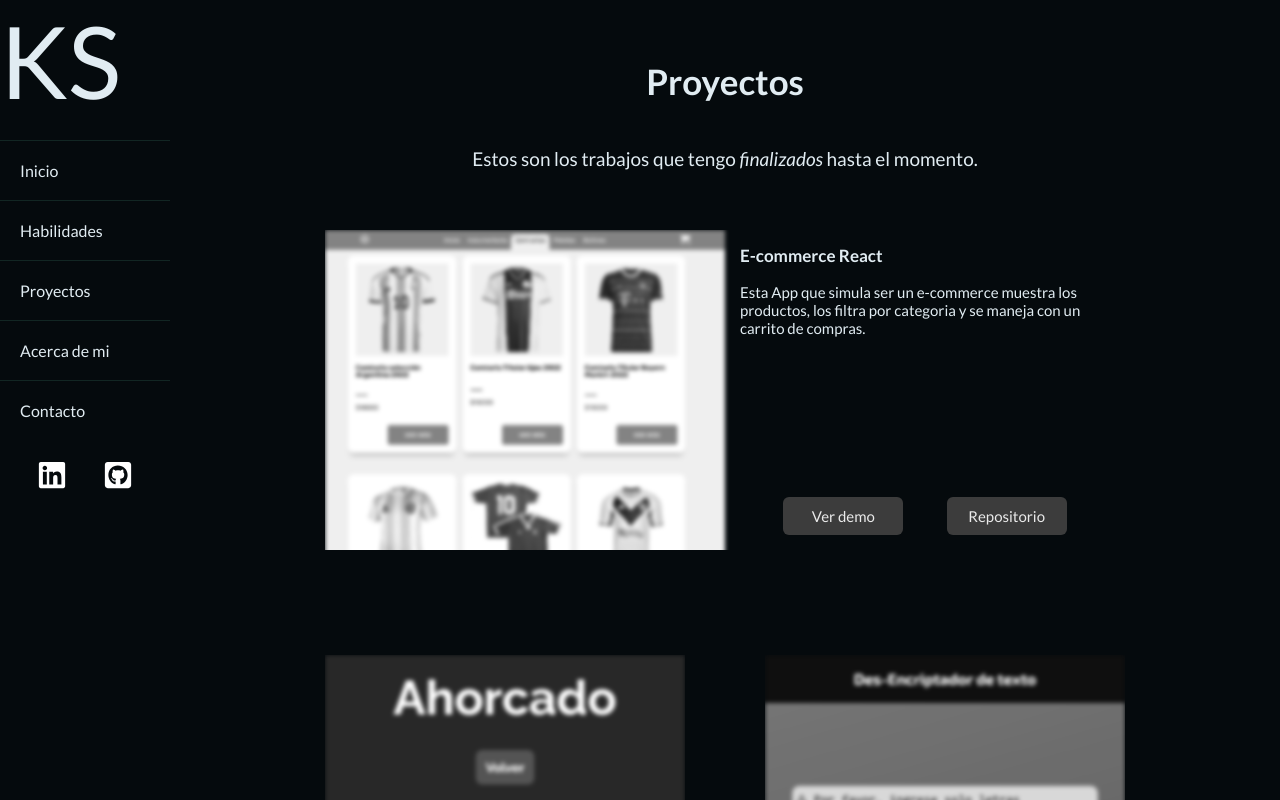
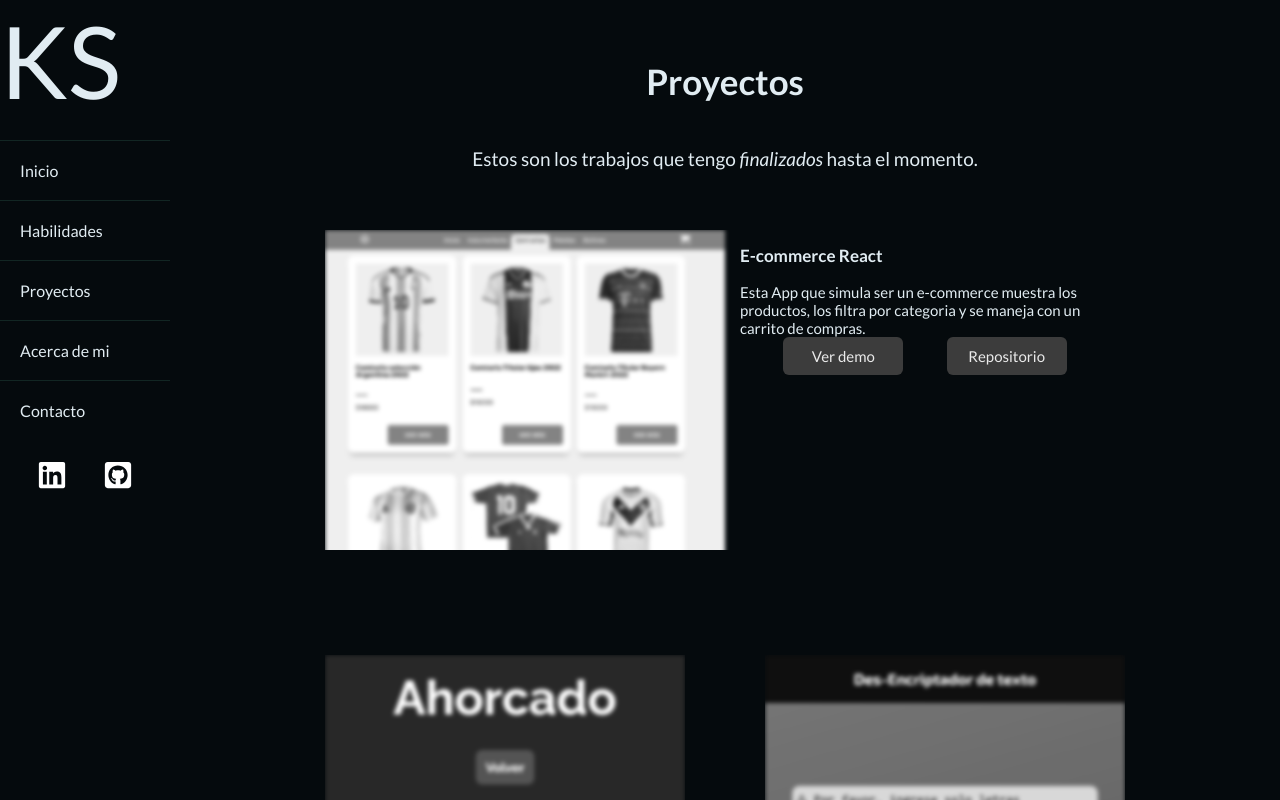
Before and after one commit to nicosommi/myportfolio, a Next.js app: page /projects in a window 1280 px wide. Shown: the top 800 px of the page. Built offline with nearby package versions, Linux system fonts and the light colour scheme.

Commit message:
fix: hydration error
Looks like it is caused by improper usage of P HTML tag
ref: https://stackoverflow.com/questions/71706064/react-18-hydration-failed-because-the-initial-ui-does-not-match-what-was-render

```diff
--- a/components/ProjectCard/index.jsx
+++ b/components/ProjectCard/index.jsx
@@ -9,7 +9,7 @@ const ProjectCard = ({ title, img, demoLink, repoLink, children, type }) => {
       </div>
       <div className="projectCardSingleRightSide">
         <h3>{title}</h3>
-        <p>{children}</p>
+        <div>{children}</div>
         <div className="projectCardSingleBtnContainer">
           <Link href={demoLink}>
             <a className="btn" target="_blank">
```
Also changed, not shown: 1 other file (tests, documents, lock files or other folders).
